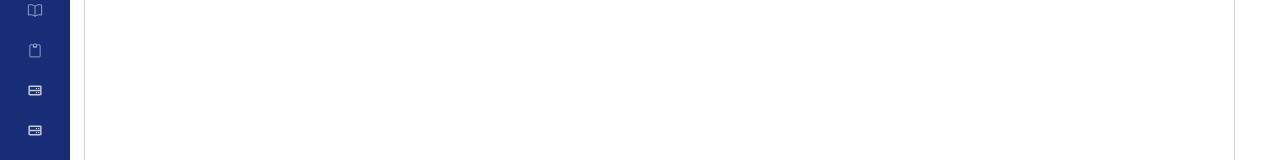
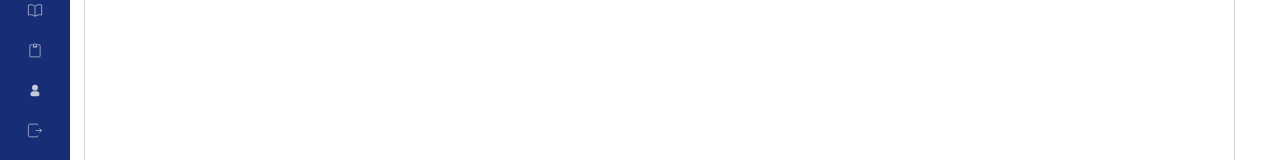
Before and after one commit to Bilvantis-NeoAI/Genie-frontend, a React (Create React App) app: page /audio in a window 1280 px wide. Shown: the part 274-434 px from the top of the page. Built offline with nearby package versions, Linux system fonts and the light colour scheme; sample sign-in values are in the browser's storage; what @react-pdf/renderer would draw is missing.

Commit message:
comented git release not side nav

```diff
--- a/src/components/sideNav.js
+++ b/src/components/sideNav.js
@@ -72,14 +72,14 @@ export const BootstrapSidebar = () => {
           <img src={testai} alt="" className="imagestyles" />
           <span className="tooltip">Test Cases</span>
         </li>
-        <li className="d-flex justify-content-center align-items-center" onClick={() => handleNavigation('/gitReleaseNote')}>
+        {/* <li className="d-flex justify-content-center align-items-center" onClick={() => handleNavigation('/gitReleaseNote')}>
           <img src={deadSpace} alt="" className="imagestyles" />
           <span className="tooltip">GIT Release Note</span>
         </li>
         <li className="d-flex justify-content-center align-items-center" onClick={() => handleNavigation('/deadCode')}>
           <img src={deadSpace} alt="" className="imagestyles" />
           <span className="tooltip">Dead Code</span>
-        </li>
+        </li> */}
         <li className="d-flex justify-content-center align-items-center" onClick={() => handleNavigation('/adminDashBoard')}>
           <img src={admin} alt="" className="imagestyles" />
           <span className="tooltip">Admin</span>
```
